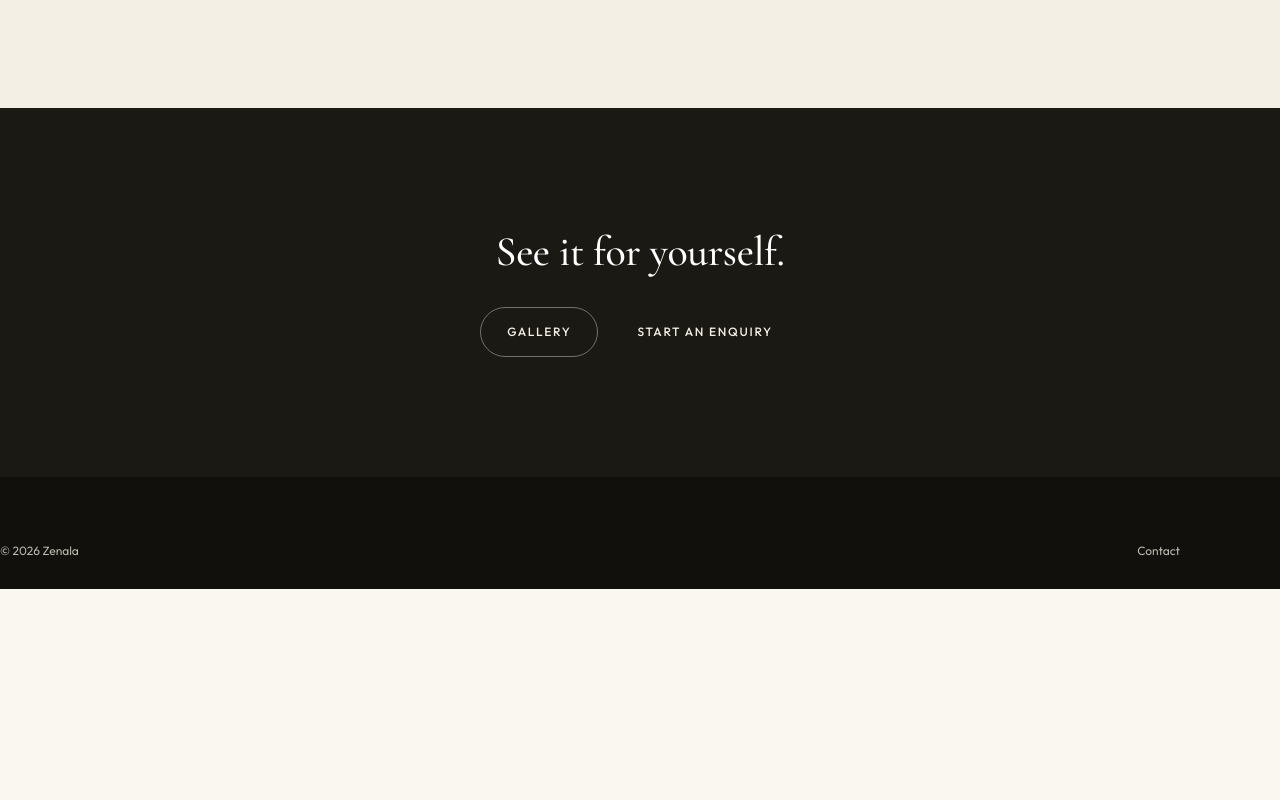
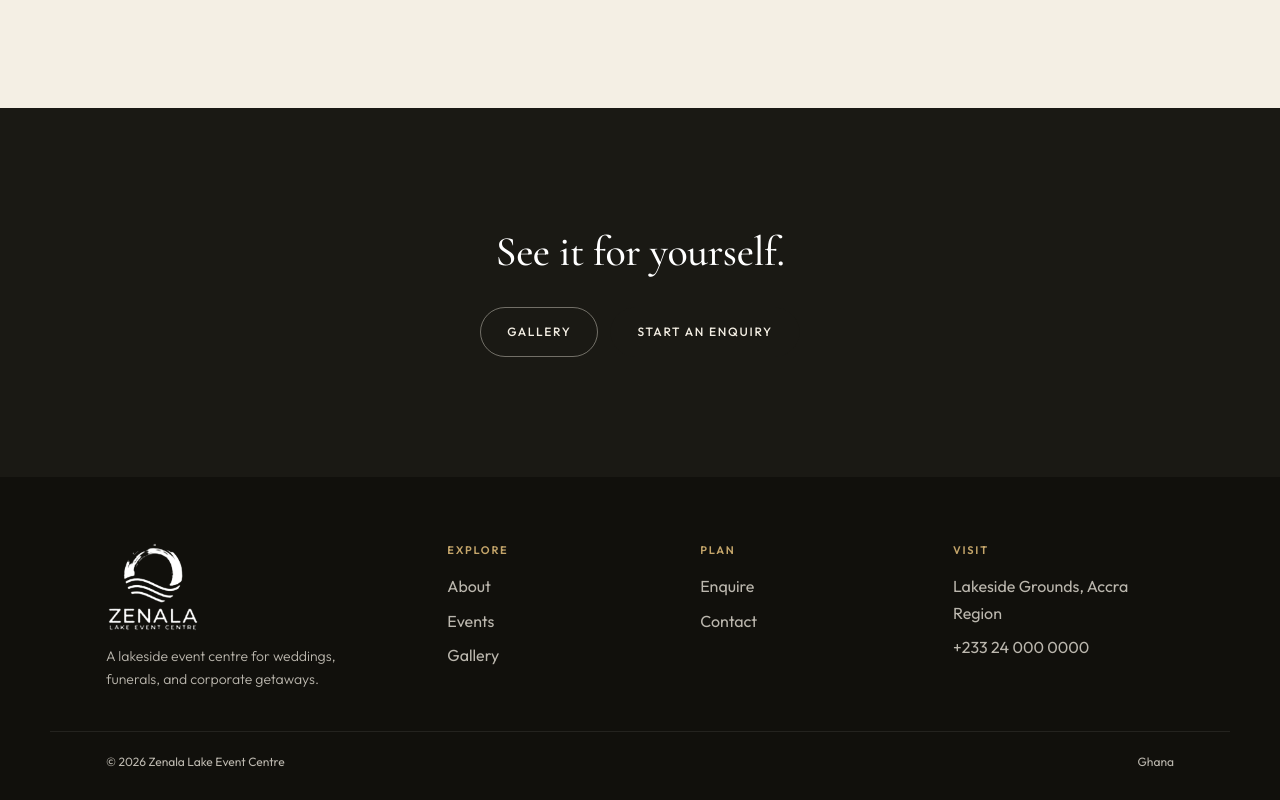
Before and after one commit to Chrono-QuasarDev/temp, a plain HTML site: page about.html in a window 1280 px wide. Shown: the part 1653-2453 px from the top of the page. Before the commit the page ends 2242 px from the top, so only its background shows below. Drawn offline with nearby package versions, Linux system fonts and the light colour scheme.

Commit message:
feat(footer): make footer consistent accross all pages

```diff
--- a/about.html
+++ b/about.html
@@ -63,9 +63,37 @@
   </section>
 </main>
 <footer class="site-footer">
-  <div class="wrap footer-bottom" style="border:0;margin:0;padding:0">
-    <span>© 2026 Zenala</span>
-    <a href="contact.html">Contact</a>
+  <div class="wrap footer-top">
+    <div class="footer-brand">
+      <img class="brand-logo brand-logo-footer" src="images/logo.png" alt="Zenala Lake Event Centre">
+      <p>A lakeside event centre for weddings, funerals, and corporate getaways.</p>
+    </div>
+    <div class="footer-col">
+      <h4>Explore</h4>
+      <ul>
+        <li><a href="about.html">About</a></li>
+        <li><a href="events.html">Events</a></li>
+        <li><a href="gallery.html">Gallery</a></li>
+      </ul>
+    </div>
+    <div class="footer-col">
+      <h4>Plan</h4>
+      <ul>
+        <li><a href="enquire.html">Enquire</a></li>
+        <li><a href="contact.html">Contact</a></li>
+      </ul>
+    </div>
+    <div class="footer-col">
+      <h4>Visit</h4>
+      <ul>
+        <li>Lakeside Grounds, Accra Region</li>
+        <li><a href="tel:+233240000000">+233 24 000 0000</a></li>
+      </ul>
+    </div>
+  </div>
+  <div class="wrap footer-bottom">
+    <span>© 2026 Zenala Lake Event Centre</span>
+    <span>Ghana</span>
   </div>
 </footer>
 <script src="script.js"></script>
--- a/styles.css
+++ b/styles.css
@@ -47,7 +47,7 @@
   display:inline-flex;align-items:center;gap:10px;
   font-size:11px;font-weight:500;letter-spacing:.22em;text-transform:uppercase;color:var(--gold);
 }
-.eyebrow::before{content:"";width:20px;height:1px;background:currentColor}
+.eyebrow::before{display:none}
 
 h1,.h1{font-family:var(--display);font-weight:500;letter-spacing:-.02em;line-height:1.05}
 h2,.h2{font-family:var(--display);font-weight:500;line-height:1.12;letter-spacing:-.01em}
@@ -167,7 +167,9 @@
     padding-top:14px;
     border-top:1px solid var(--line);
   }
-  .nav-links a.nav-cta{
+  .nav-links a.nav-cta,
+  .site-header.scrolled .nav-cta,
+  .site-header.scrolled .nav-links a.nav-cta{
     display:flex;
     width:100%;
     justify-content:center;
```
Also changed, not shown: contact.html (+32 -1 lines), enquire.html (+35 -9 lines), events.html (+34 -1 lines), gallery.html (+34 -1 lines), index.html (+2 -2 lines), images/logo-mark-ink.svg (added), images/logo-mark.svg (added), images/logo-preview.png (added), images/logo.svg (added).
